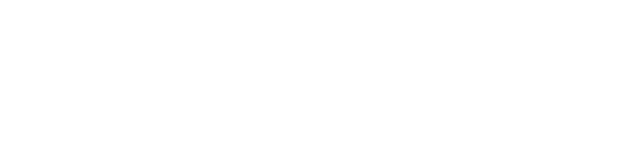
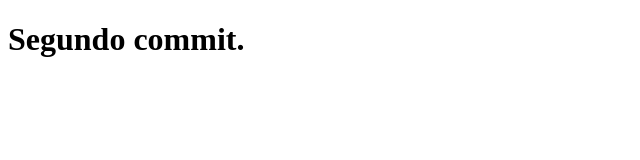
Before and after one commit to Yarigatica/Clase3, a plain HTML site: page index.html in a window 1280 px wide. Shown: the whole page, without its empty margins (0-640 px from the left). Drawn offline with Linux system fonts and the light colour scheme.

Commit message:
Agregando un h1

```diff
--- a/index.html
+++ b/index.html
@@ -6,5 +6,7 @@
     <meta name="viewport" content="width=device-width, initial-scale=1.0" />
     <title>Git</title>
   </head>
-  <body></body>
+  <body>
+    <h1>Segundo commit.</h1>
+  </body>
 </html>
```
